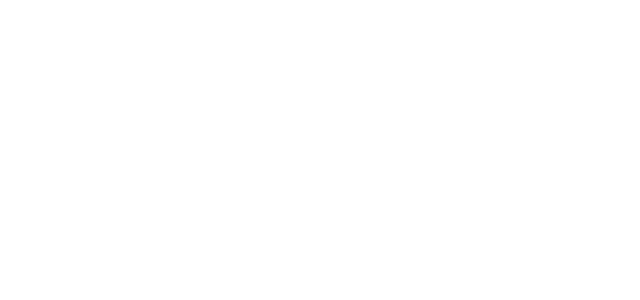
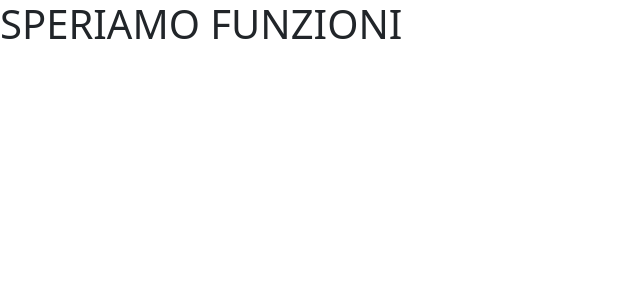
Before and after one commit to cyberfolk/vite-dc-comics, a Vue app: page / in a window 1280 px wide. Shown: the top 300 px of the page, without its empty margins (0-640 px from the left). Built offline with nearby package versions, Linux system fonts and the light colour scheme.

Commit message:
Rwmove default element in App.vue & Add first msg

```diff
--- a/src/App.vue
+++ b/src/App.vue
@@ -1,5 +1,15 @@
-<script setup></script>
+<script>
+export default {
+  data() {
+    return {
+      msg: "SPERIAMO FUNZIONI",
+    };
+  },
+};
+</script>
 
-<template></template>
+<template>
+  <h1>{{ msg }}</h1>
+</template>
 
 <style scoped></style>
```
